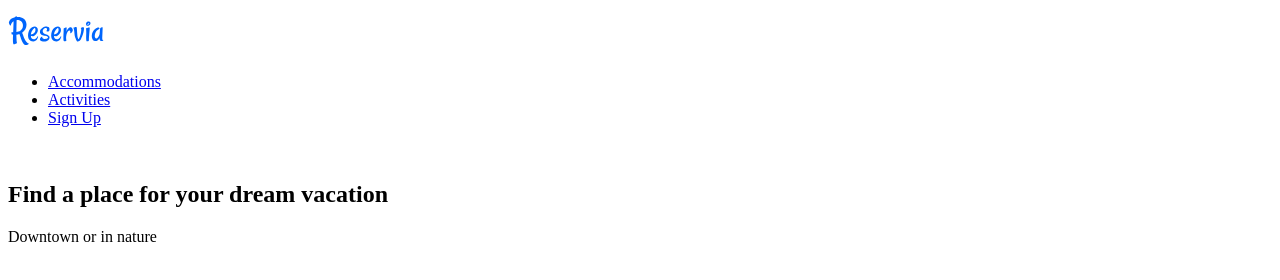
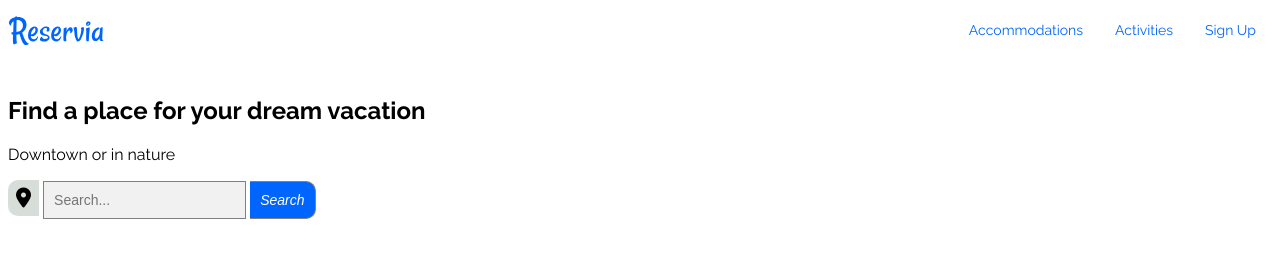
Before and after one commit to MrMWebDev/reservia, a plain HTML site: page index.html in a window 1280 px wide. Drawn offline with Linux system fonts and the light colour scheme.

Commit message:
Added top right nav & seach box

```diff
--- a/css/style.css
+++ b/css/style.css
@@ -1,13 +1,72 @@
 body {
-    font-family: 'Raleway', sans-serif;
+    font-family: Raleway, sans-serif;
     color: #000;
-
 }
 
-ul {
+/* Add a black background color to the top navigation */
+.topnav {
+    overflow: hidden;
+}
+
+/* Style the links inside the navigation bar */
+.topnav a {
+  float: left;
+  color: #0065FC;
+  text-align: center;
+  padding: 14px 16px;
+  text-decoration: none;
+  font-size: 14px;
+}
+
+/* Change the color of links on hover */
+.topnav a:hover {
+  text-decoration: overline;
+  color: #0065FC;
+}
+
+/* Right-aligned section inside the top navigation */
+.topnav-right {
+  float: right;
+}
+
+form {
     display: inline;
 }
 
-li {
-    float: right;
-}
+  /* Style the search field */
+  form.search input[type=text] {
+    padding: 10px;
+    font-size: 14px;
+    border: 1px solid grey;
+    background: #f1f1f1;
+  }
+
+  #icon {
+    background-color: rgb(215, 221, 216);
+    font-size: 20px;
+    padding: 8px;
+    border-radius: 10px 0 0 10px;
+  }
+
+  /* Style the submit button */
+  form.search button {
+    padding: 10px;
+    background: #0065FC;
+    color: white;
+    font-size: 14px;
+    border: 1px solid grey;
+    border-left: none; /* Prevent double borders */
+    border-radius: 0 10px 10px 0;
+    cursor: pointer;
+  }
+
+  form.example button:hover {
+    background: #0b7dda;
+  }
+
+  /* Clear floats */
+  form.example::after {
+    content: "";
+    clear: both;
+    display: table;
+  }
--- a/index.html
+++ b/index.html
@@ -4,28 +4,36 @@
     <meta charset="UTF-8">
     <meta http-equiv="X-UA-Compatible" content="IE=edge">
     <meta name="viewport" content="width=device-width, initial-scale=1.0">
+    <link rel="stylesheet" href="css/style.css" >
     <script src="https://kit.fontawesome.com/1a7cfb1076.js" crossorigin="anonymous"></script>
     <link rel="preconnect" href="https://fonts.gstatic.com">
     <link href="https://fonts.googleapis.com/css2?family=Raleway:wght@400;500;700&display=swap" rel="stylesheet">
+    <script src="https://kit.fontawesome.com/1a7cfb1076.js" crossorigin="anonymous"></script>
     <title>Reservia</title>
 </head>
 
 <body>
    <header>
-       <img src="img/logo/Reservia.svg" alt="logo">
-       <nav>
-           <ul>
-               <li><a href="#">Accommodations</a></li>
-               <li><a href="#">Activities</a></li>
-               <li><a href="#">Sign Up</a></li>
-           </ul>
-       </nav>
+
+       <div class="topnav">
+        <img src="img/logo/Reservia.svg" alt="logo">
+        <div class="topnav-right">
+          <a href="#">Accommodations</a>
+          <a href="#">Activities</a>
+          <a href="#">Sign Up</a>
+        </div>
+      </div>
        <br>
        <h2>
            Find a place for your dream vacation
        </h2>
        <p>Downtown or in nature</p>
-       <br>
+
+       <form class="search" action="#">
+        <i class="fas fa-map-marker-alt" id="icon" aria-hidden="true"></i>
+        <input type="text" placeholder="Search..." name="search">
+        <button type="submit"><i class="search">Search</i></button>
+      </form>
 
    </header>
 </body>
```
